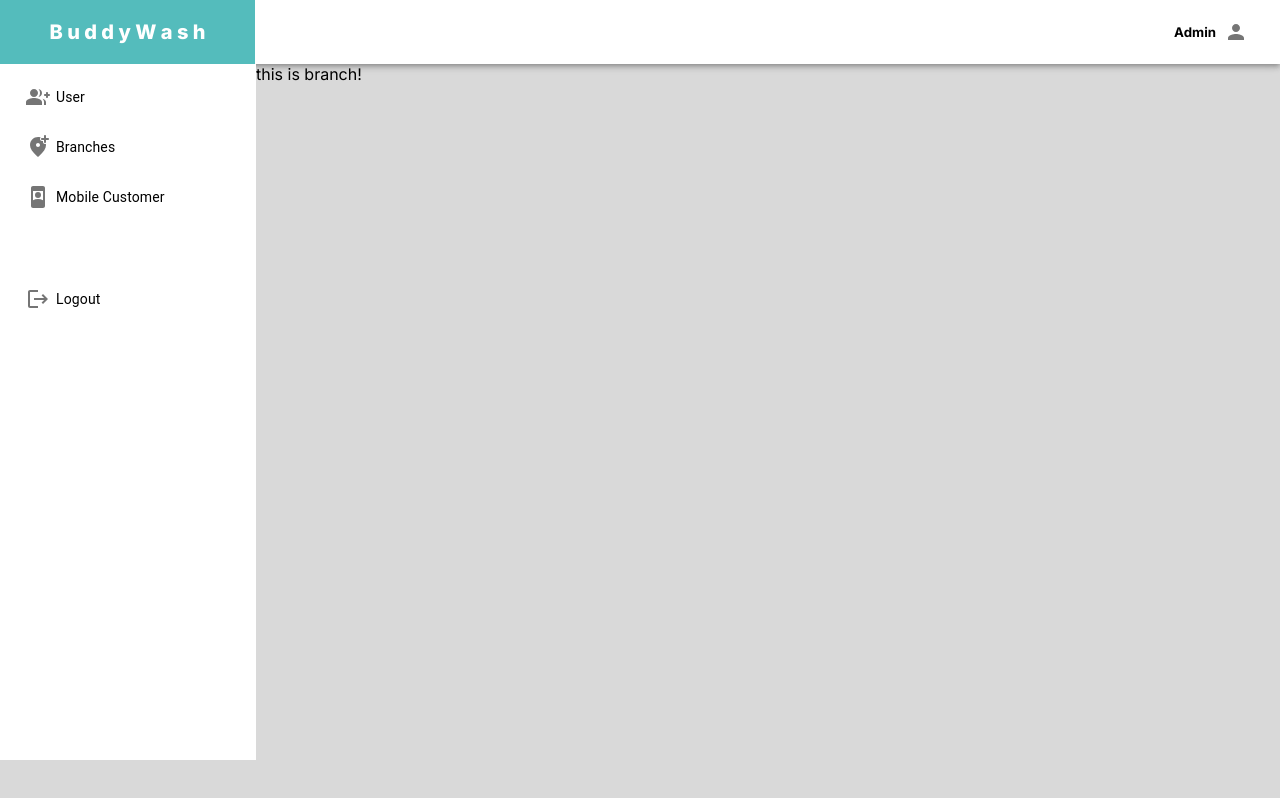
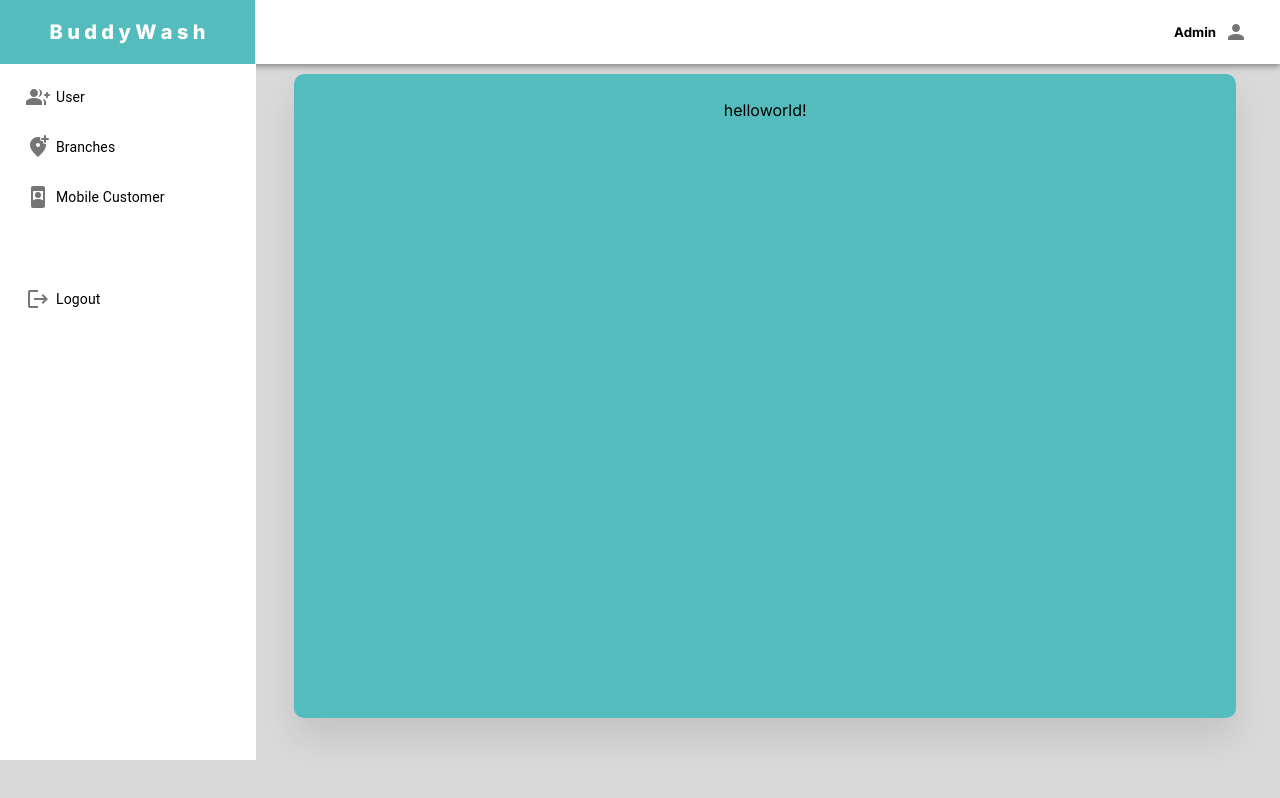
Before and after one commit to markjunnelacosta/buddy-wash-next, a Next.js app: page /role/admin/branches in a window 1280 px wide. Built offline with nearby package versions, Linux system fonts and the light colour scheme.

Commit message:
starting to create the branch pagee

```diff
--- /dev/null
+++ b/app/role/admin/branches/branches.css
@@ -0,0 +1,14 @@
+.form-container{
+    margin-top: 10px;
+    margin-left: 23%;
+    width: 72vw;
+    height: 78vh;
+    align-items: center;
+    text-align: center;
+    background: #54BCBC;
+    padding: 10px;
+    border-radius: 10px;
+    box-shadow: 0 20px 35px rgba(0, 0, 0, 0.1);
+    display: flex;
+    flex-direction: column;
+}
--- a/app/role/admin/branches/page.js
+++ b/app/role/admin/branches/page.js
@@ -1,11 +1,16 @@
 import React from 'react'
 import Layout from '../components/layout';
+import './branches.css'
+
 
 function Branches() {
   return (
-    <Layout>
-        this is branch!
-    </Layout>
+    <>
+      <Layout />
+      <div className="form-container">
+        <p>helloworld!</p>
+      </div>
+    </>
   )
 }
 
--- a/app/role/admin/users/page.js
+++ b/app/role/admin/users/page.js
@@ -47,11 +47,11 @@ function Users() {
             <tbody>
               {userData.map((user) => (
                 <tr key={user.userId}>
-                  <td>{user.userId}</td>
                   <td>{user.userName}</td>
                   <td>{user.phoneNumber}</td>
                   <td>{user.userAddress}</td>
                   <td>{user.userRole}</td>
+                  <td>{user.userId}</td>
                   <td>{user.password}</td>
                   <td> {/* You can add action buttons here */}</td>
                 </tr>
```
